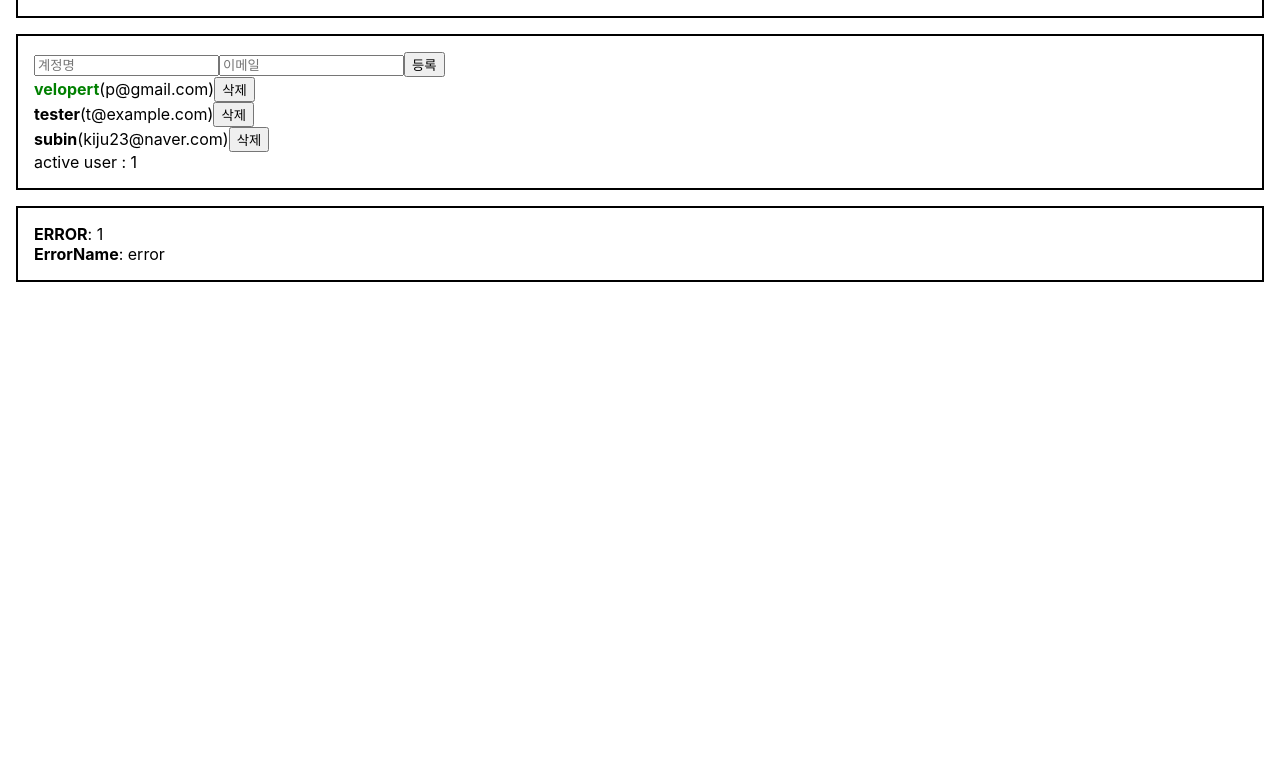
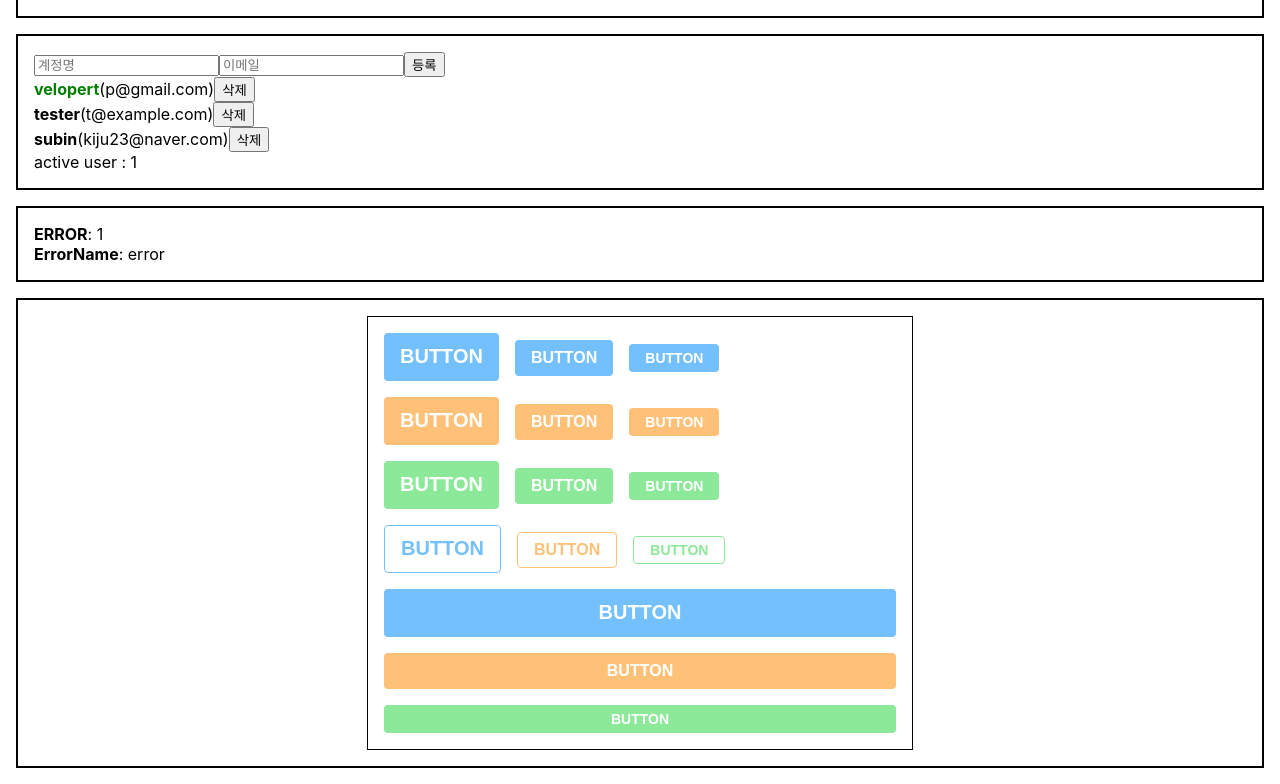
Before and after one commit to MOBUMIN/begin-react, a React (Create React App) app: page / in a window 1280 px wide. Shown: the part 457-1241 px from the top of the page. Before the commit the page ends 800 px from the top, so only its background shows below. Built offline with nearby package versions, Linux system fonts and the light colour scheme.

Commit message:
2-1 complete
css 부분은 이전것보다 이해가 쉽다!

```diff
--- a/package.json
+++ b/package.json
@@ -10,7 +10,9 @@
     "@testing-library/jest-dom": "^5.11.4",
     "@testing-library/react": "^11.1.0",
     "@testing-library/user-event": "^12.1.10",
+    "classnames": "^2.2.6",
     "immer": "^8.0.0",
+    "node-sass": "4.14.1",
     "react": "^17.0.1",
     "react-dom": "^17.0.1",
     "react-scripts": "4.0.0",
--- a/src/App.css
+++ /dev/null
@@ -1,5 +0,0 @@
-.gray-box {
-  background: gray;
-  width: 64px;
-  height: 64px;
-}
--- a/src/App.js
+++ b/src/App.js
@@ -1,7 +1,7 @@
 import React, { useMemo, useReducer } from 'react';
 //import ReactDOM from 'react-dom';
 import Hello from './Hello';
-import './App.css';
+import './App.scss';
 import Wrapper from './Wrapper';
 import Counter from './Counter';
 import InputSample from './InputSample';
@@ -10,6 +10,7 @@ import CreateUser from './CreateUser';
 import produce from 'immer';
 import ErrorCheck from './ErrorCheck';
 import ErrorBoundary from './ErrorBoundary';
+import Button from './components/Button';
 
 // ReactDOM.render(<Counter />, document.getElementById('root'));
 function App() {
@@ -48,6 +49,36 @@ function App() {
         <ErrorBoundary>
           <ErrorCheck variable={variable} />
         </ErrorBoundary>
+      </Wrapper>
+
+      <Wrapper>
+        <div className="App">
+          <div className="buttons">
+            <Button size="large" onClick={()=>console.log('click!')}>BUTTON</Button>
+            <Button>BUTTON</Button>
+            <Button size="small">BUTTON</Button>
+          </div>
+          <div className="buttons">
+            <Button size="large" color="orange">BUTTON</Button>
+            <Button color="orange">BUTTON</Button>
+            <Button size="small" color="orange">BUTTON</Button>
+          </div>
+          <div className="buttons">
+            <Button size="large" color="green">BUTTON</Button>
+            <Button color="green">BUTTON</Button>
+            <Button size="small" color="green">BUTTON</Button>
+          </div>
+          <div className="buttons">
+            <Button size="large" color="blue" outline>BUTTON</Button>
+            <Button color="orange" outline>BUTTON</Button>
+            <Button size="small" color="green" outline>BUTTON</Button>
+          </div>
+          <div className="buttons">
+            <Button size="large" color="blue" fullWidth>BUTTON</Button>
+            <Button color="orange" fullWidth>BUTTON</Button>
+            <Button size="small" color="green" fullWidth>BUTTON</Button>
+          </div>
+        </div>
       </Wrapper>
     </>
   );
--- /dev/null
+++ b/src/App.scss
@@ -0,0 +1,15 @@
+.gray-box {
+  background: gray;
+  width: 64px;
+  height: 64px;
+}
+
+.App{
+  width:512px;
+  margin: 0 auto;
+  border: 1px solid black;
+  padding: 1rem;
+  .buttons + .buttons{
+    margin-top:1rem;
+  }
+}
--- /dev/null
+++ b/src/components/Button.js
@@ -0,0 +1,19 @@
+import React from 'react';
+import classNames from 'classnames';
+import './Button.scss';
+
+function Button( {children,size,color,outline,fullWidth, ...rest} ){
+    return(
+    <button
+    className={classNames('Button',size,color,{outline,fullWidth})}
+    {...rest}
+    >
+    {children}
+    </button>
+    );
+}
+Button.defaultProps={
+    size:'medium',
+    color:'blue'
+};
+export default Button;
--- /dev/null
+++ b/src/components/Button.scss
@@ -0,0 +1,76 @@
+$blue:#74c0fc;
+$orange:#ffc078;
+$green:#8ce99a;
+
+@mixin button-color($color){
+    background: $color;
+    &:hover{
+        background:lighten($color, 10%);
+    }
+    &:active{
+        background: darken($color,10%);
+    }
+    &.outline{
+        color:$color;
+        background:none;
+        border:1px solid $color;
+        &:hover{
+            background:$color;
+            color:white;
+        }
+    }
+}
+.Button{
+    display: inline-flex;
+    color: white;
+    font-weight: bold;
+    outline:none;
+    border-radius: 4px;
+    border: none;
+    cursor: pointer;
+
+    justify-content:center;
+    align-items: center;
+
+    // size
+    &.large{
+        height: 3rem;
+        padding-left: 1rem;
+        padding-right: 1rem;
+        font-size:1.25rem;
+    }
+    &.medium{
+        height: 2.25rem;
+        padding-left: 1rem;
+        padding-right: 1rem;
+        font-size:1rem;
+    }
+    &.small{
+        height: 1.75rem;
+        padding-left: 1rem;
+        padding-right: 1rem;
+        font-size:0.875rem;
+    }
+
+    //color
+    &.blue{
+        @include button-color($blue)
+    }
+    &.orange{
+        @include button-color($orange)
+    }
+    &.green{
+        @include button-color($green)
+    }
+    &+&{
+        margin-left:1rem;
+    }
+
+    &.fullWidth{
+        width:100%;
+        & + &{
+            margin-left:0;
+            margin-top:1rem;
+        }
+    }
+}
```
Also changed, not shown: 1 other file (tests, documents, lock files or other folders).
